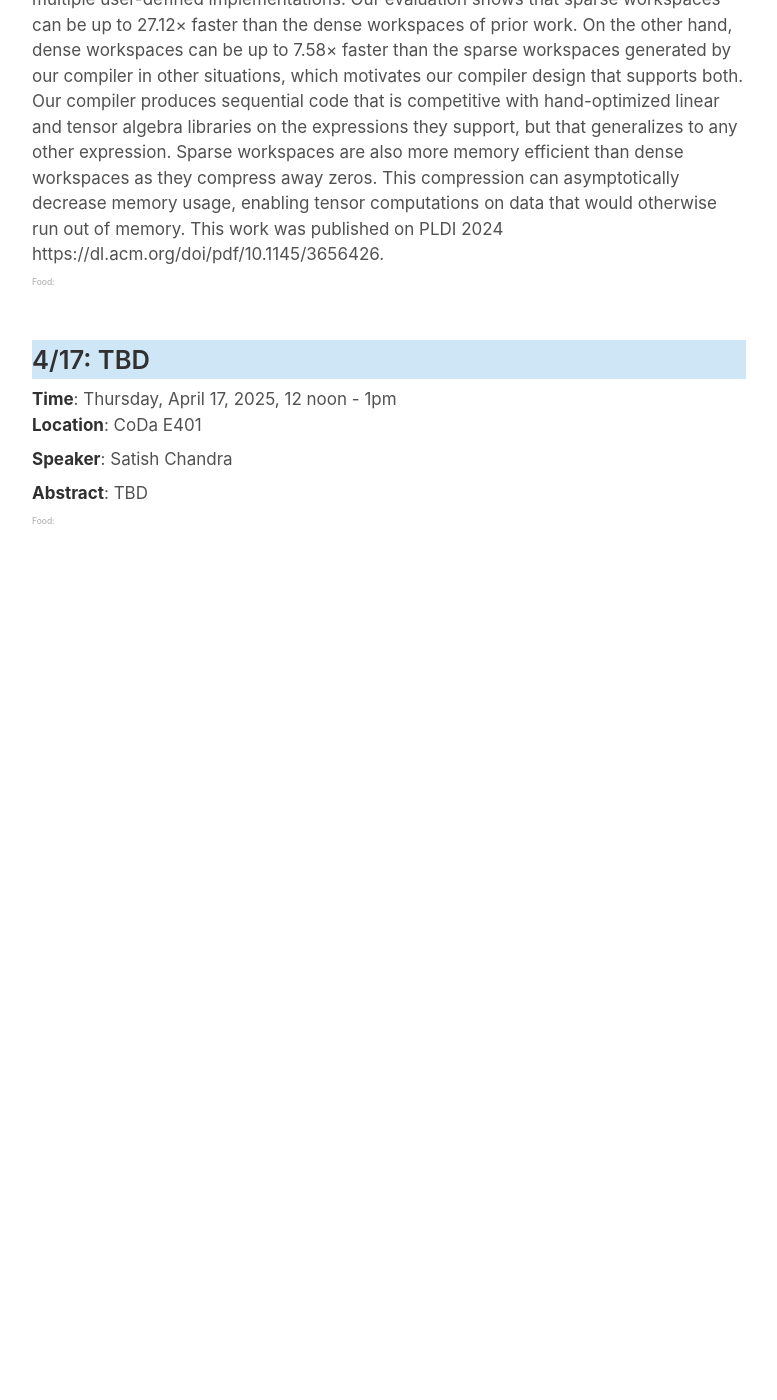
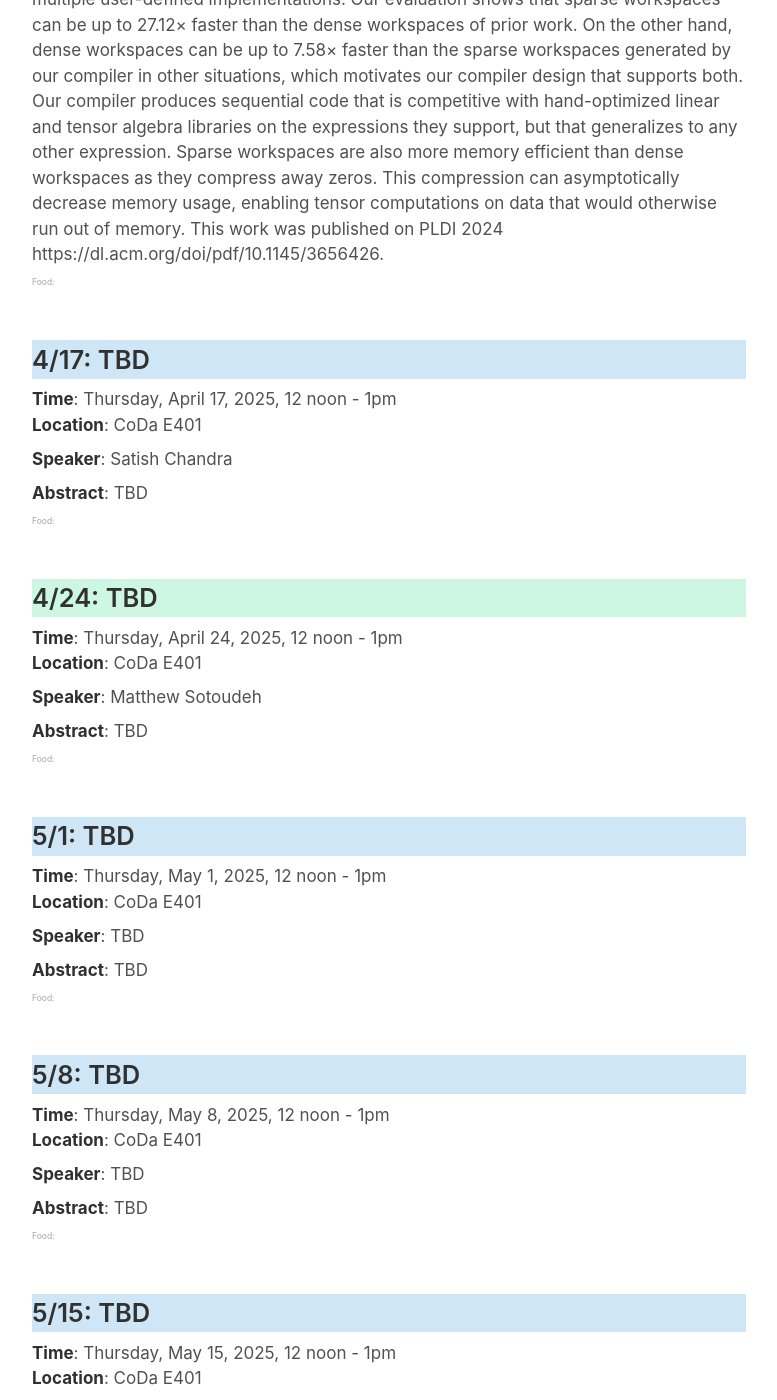
Before and after one commit to software-research-lunch/software-research-lunch.github.io, a Jekyll site: the page built from index.html, in a window 1280 px wide and 1400 px high, scrolled down 1219 px. Shown: the whole window, without its empty margins (251-1028 px from the left). Built offline with Jekyll 4.4.1, drawn with Linux system fonts in a browser that asks for light colours; before the commit the page ends 1849 px from its top, so only the background shows below that; some of the changed text lies outside the part shown.

Commit message:
scheulde

```diff
--- a/_data/schedule.yml
+++ b/_data/schedule.yml
@@ -49,6 +49,41 @@ y25_spring:
       abstract: "TBD"
       title: "TBD"
       speaker: "Satish Chandra"
+      bio: "TBD"
+    - date: "2025-4-24"
+      abstract: "TBD"
+      title: "TBD"
+      speaker: "Matthew Sotoudeh"
+      bio: "TBD"
+    - date: "2025-5-1"
+      abstract: "TBD"
+      title: "TBD"
+      speaker: "TBD"
+      bio: "TBD"
+    - date: "2025-5-8"
+      abstract: "TBD"
+      title: "TBD"
+      speaker: "TBD"
+      bio: "TBD"
+    - date: "2025-5-15"
+      abstract: "TBD"
+      title: "TBD"
+      speaker: "TBD"
+      bio: "TBD"
+    - date: "2025-5-22"
+      abstract: "TBD"
+      title: "TBD"
+      speaker: "TBD"
+      bio: "TBD"
+    - date: "2025-5-29"
+      abstract: "TBD"
+      title: "TBD"
+      speaker: "Matthew Sotoudeh"
+      bio: "TBD"
+    - date: "2025-6-5"
+      abstract: "TBD"
+      title: "TBD"
+      speaker: "TBD"
       bio: "TBD"
 
 y25_winter:
```
